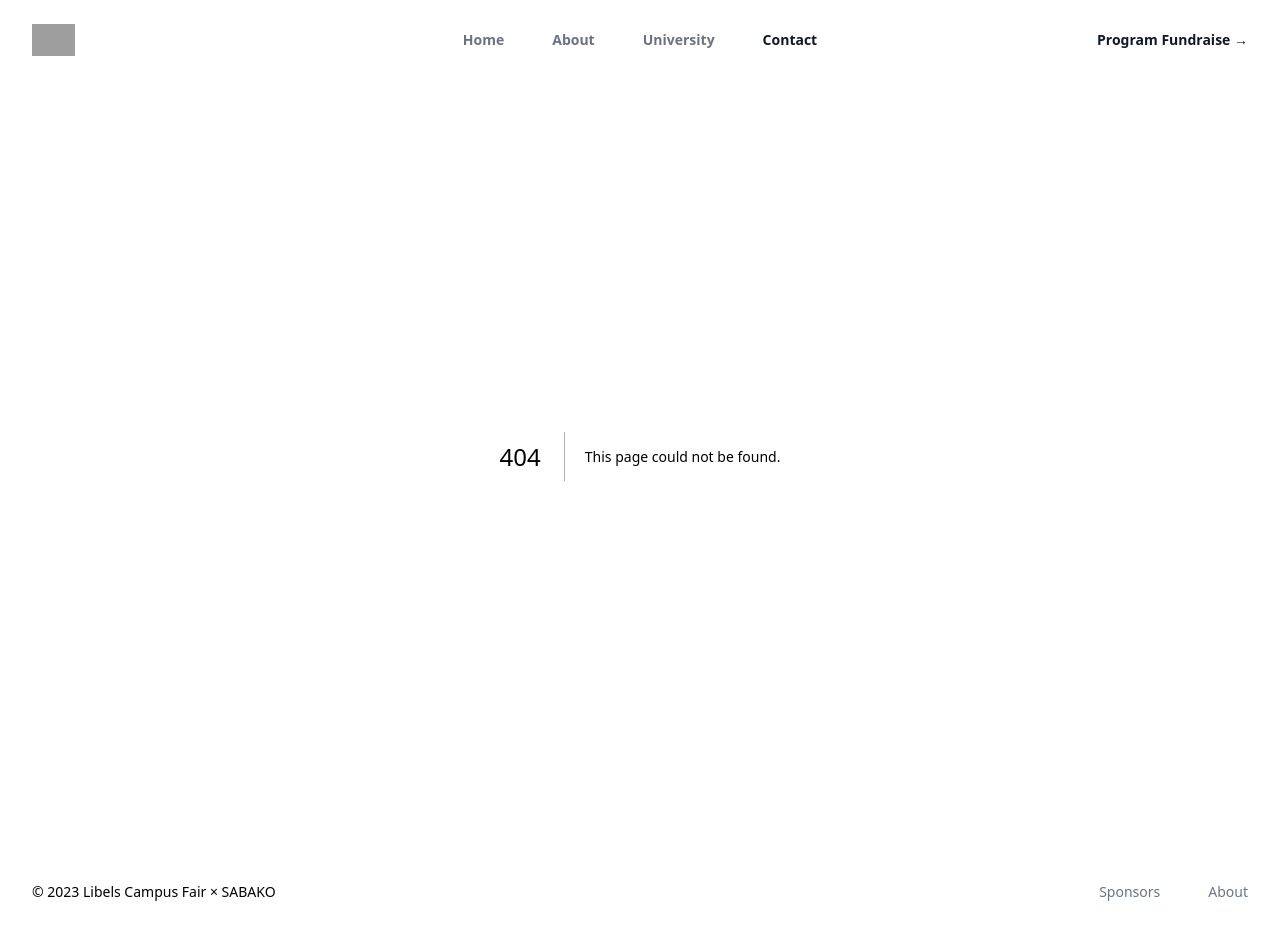
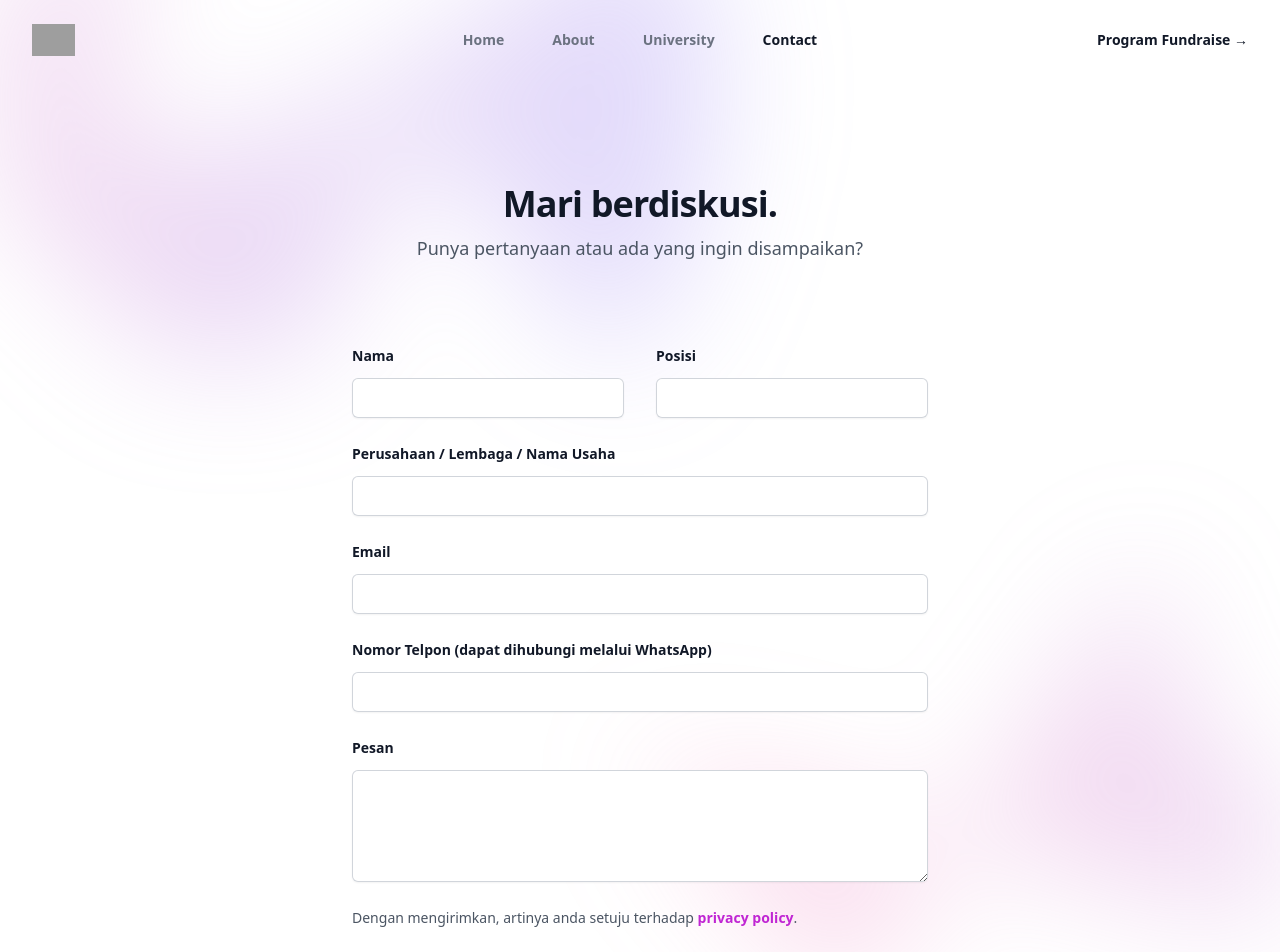
Before and after one commit to Libels/campus-fair-2024, a Next.js app: page /contact in a window 1280 px wide. Before the commit this address had no page. Shown: the top 952 px of the page. Before the commit the page ends 928 px from the top, so only its background shows below. Built offline with nearby package versions, Linux system fonts and the light colour scheme; grey boxes are pictures that could not be loaded.

Commit message:
add contact page

```diff
--- /dev/null
+++ b/src/pages/contact.tsx
@@ -0,0 +1,152 @@
+import Head from 'next/head'
+import Image from 'next/image'
+import Link from 'next/link'
+import LeftBlob from '@/components/global/decorations/LeftBlob'
+import RightBlob from '@/components/global/decorations/RightBlob'
+import Newsletter from '@/components/global/card/Newsletter'
+
+import { useState } from 'react'
+import { ChevronDownIcon } from '@heroicons/react/20/solid'
+import { Switch } from '@headlessui/react'
+
+function classNames(...classes: string[]) {
+	return classes.filter(Boolean).join(' ')
+}
+
+export default function Contact() {
+	const [agreed, setAgreed] = useState(false)
+
+	return (
+		<>
+			<Head>
+				<title>Libels Campus Fair Contact Form</title>
+				<meta name="description" content="Reach your dream career through education." />
+			</Head>
+			<LeftBlob />
+			<div className="isolate px-6 py-24 sm:py-32 lg:px-8">
+				<div
+					className="absolute inset-x-0 top-[-10rem] -z-10 transform-gpu overflow-hidden blur-3xl sm:top-[-20rem]"
+					aria-hidden="true"
+				>
+					<div
+						className="relative left-1/2 -z-10 aspect-[1155/678] w-[36.125rem] max-w-none -translate-x-1/2 rotate-[30deg] bg-gradient-to-tr from-[#ff80b5] to-[#9089fc] opacity-30 sm:left-[calc(50%-40rem)] sm:w-[72.1875rem]"
+						style={{
+							clipPath:
+								'polygon(74.1% 44.1%, 100% 61.6%, 97.5% 26.9%, 85.5% 0.1%, 80.7% 2%, 72.5% 32.5%, 60.2% 62.4%, 52.4% 68.1%, 47.5% 58.3%, 45.2% 34.5%, 27.5% 76.7%, 0.1% 64.9%, 17.9% 100%, 27.6% 76.8%, 76.1% 97.7%, 74.1% 44.1%)',
+						}}
+					/>
+				</div>
+				<div className="mx-auto max-w-2xl text-center">
+					<h2 className="text-3xl font-bold tracking-tight text-gray-900 sm:text-4xl">Mari berdiskusi.</h2>
+					<p className="mt-2 text-lg leading-8 text-gray-600">
+						Punya pertanyaan atau ada yang ingin disampaikan?
+					</p>
+				</div>
+				<form action="#" method="POST" className="mx-auto mt-16 max-w-xl sm:mt-20">
+					<div className="grid grid-cols-1 gap-x-8 gap-y-6 sm:grid-cols-2">
+						<div>
+							<label htmlFor="full-name" className="block text-sm font-semibold leading-6 text-gray-900">
+								Nama
+							</label>
+							<div className="mt-2.5">
+								<input
+									type="text"
+									name="full-name"
+									id="full-name"
+									autoComplete="name"
+									className="block w-full rounded-md border-0 px-3.5 py-2 text-gray-900 shadow-sm ring-1 ring-inset ring-gray-300 placeholder:text-gray-400 focus:ring-2 focus:ring-inset focus:ring-fuchsia-600 sm:text-sm sm:leading-6"
+								/>
+							</div>
+						</div>
+						<div>
+							<label htmlFor="organization-title" className="block text-sm font-semibold leading-6 text-gray-900">
+								Posisi
+							</label>
+							<div className="mt-2.5">
+								<input
+									type="text"
+									name="organization-title"
+									id="organization-title"
+									autoComplete="organization-title"
+									className="block w-full rounded-md border-0 px-3.5 py-2 text-gray-900 shadow-sm ring-1 ring-inset ring-gray-300 placeholder:text-gray-400 focus:ring-2 focus:ring-inset focus:ring-fuchsia-600 sm:text-sm sm:leading-6"
+								/>
+							</div>
+						</div>
+						<div className="sm:col-span-2">
+							<label htmlFor="company" className="block text-sm font-semibold leading-6 text-gray-900">
+								Perusahaan / Lembaga / Nama Usaha
+							</label>
+							<div className="mt-2.5">
+								<input
+									type="text"
+									name="company"
+									id="company"
+									autoComplete="organization"
+									className="block w-full rounded-md border-0 px-3.5 py-2 text-gray-900 shadow-sm ring-1 ring-inset ring-gray-300 placeholder:text-gray-400 focus:ring-2 focus:ring-inset focus:ring-fuchsia-600 sm:text-sm sm:leading-6"
+								/>
+							</div>
+						</div>
+						<div className="sm:col-span-2">
+							<label htmlFor="email" className="block text-sm font-semibold leading-6 text-gray-900">
+								Email
+							</label>
+							<div className="mt-2.5">
+								<input
+									type="email"
+									name="email"
+									id="email"
+									autoComplete="email"
+									className="block w-full rounded-md border-0 px-3.5 py-2 text-gray-900 shadow-sm ring-1 ring-inset ring-gray-300 placeholder:text-gray-400 focus:ring-2 focus:ring-inset focus:ring-fuchsia-600 sm:text-sm sm:leading-6"
+								/>
+							</div>
+						</div>
+						<div className="sm:col-span-2">
+							<label htmlFor="phone-number" className="block text-sm font-semibold leading-6 text-gray-900">
+								Nomor Telpon (dapat dihubungi melalui WhatsApp)
+							</label>
+							<div className="relative mt-2.5">
+								<input
+									type="tel"
+									name="phone-number"
+									id="phone-number"
+									autoComplete="tel"
+									className="block w-full rounded-md border-0 px-3.5 py-2 text-gray-900 shadow-sm ring-1 ring-inset ring-gray-300 placeholder:text-gray-400 focus:ring-2 focus:ring-inset focus:ring-fuchsia-600 sm:text-sm sm:leading-6"
+								/>
+							</div>
+						</div>
+						<div className="sm:col-span-2">
+							<label htmlFor="message" className="block text-sm font-semibold leading-6 text-gray-900">
+								Pesan
+							</label>
+							<div className="mt-2.5">
+								<textarea
+									name="message"
+									id="message"
+									rows={4}
+									className="block w-full rounded-md border-0 px-3.5 py-2 text-gray-900 shadow-sm ring-1 ring-inset ring-gray-300 placeholder:text-gray-400 focus:ring-2 focus:ring-inset focus:ring-fuchsia-600 sm:text-sm sm:leading-6"
+									defaultValue={''}
+								/>
+							</div>
+						</div>
+						<span className="text-sm leading-6 text-gray-600  sm:col-span-2">
+							Dengan mengirimkan, artinya anda setuju terhadap{' '}
+							<Link href="/privacy" className="font-semibold text-fuchsia-600">
+								privacy&nbsp;policy
+							</Link>.
+						</span>
+					</div>
+					<div className="mt-10">
+						<button
+							type="submit"
+							className="block w-full rounded-md bg-fuchsia-600 px-3.5 py-2.5 text-center text-sm font-semibold text-white shadow-sm hover:bg-fuchsia-500 focus-visible:outline focus-visible:outline-2 focus-visible:outline-offset-2 focus-visible:outline-fuchsia-600"
+						>
+							Mari diskusi lebih lanjut
+						</button>
+					</div>
+				</form>
+			</div>
+			<Newsletter />
+			<RightBlob />
+		</>
+	)
+}
```
